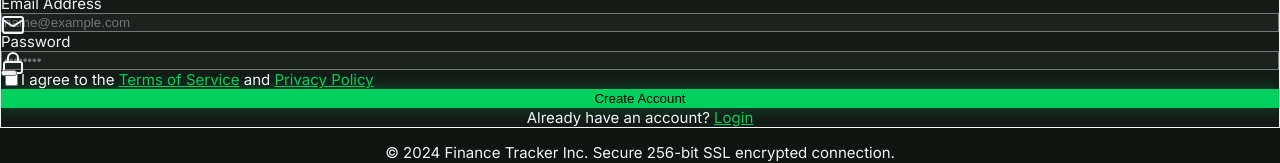
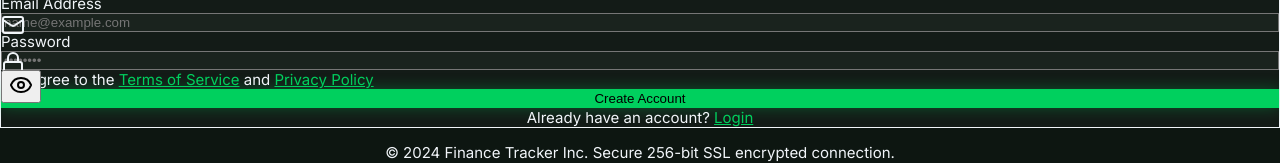
Before and after one commit to sujan5s/Finance_tracker, a React (Vite) app in the folder client/: page /signup in a window 1280 px wide. Shown: the part 453-616 px from the top of the page. Built offline with nearby package versions, Linux system fonts and the light colour scheme.

Commit message:
show/hide password

```diff
--- a/client/src/pages/Signup.jsx
+++ b/client/src/pages/Signup.jsx
@@ -98,7 +98,11 @@ function Signup() {
                   onClick={() => setShowPassword(!showPassword)}
                   className="text-gray-500 hover:text-gray-300 focus:outline-none"
                 >
-
+                  {showPassword ? (
+                    <EyeOff className="h-5 w-5" />
+                  ) : (
+                    <Eye className="h-5 w-5" />
+                  )}
                 </button>
               </div>
             </div>
```
